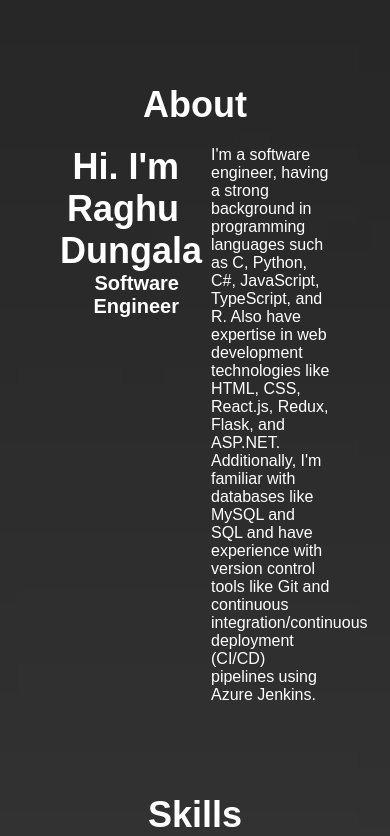
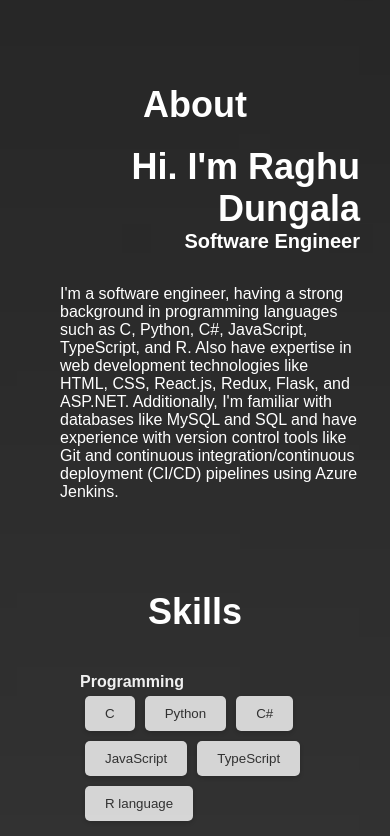
Before and after one commit to raghudungala/portfolio, a React (Create React App) app: page / in a window 390 px wide. Shown: the part 820-1656 px from the top of the page. Built offline with nearby package versions, Linux system fonts and the light colour scheme.

Commit message:
Making pages responsive

```diff
--- a/public/index.html
+++ b/public/index.html
@@ -9,7 +9,7 @@
       name="description"
       content="Web site created using create-react-app"
     />
-    <link rel="apple-touch-icon" href="%PUBLIC_URL%/logo192.png" />
+    <link rel="apple-touch-icon" href="%PUBLIC_URL%/logo.svg" />
     <!--
       manifest.json provides metadata used when your web app is installed on a
       user's mobile device or desktop. See https://developers.google.com/web/fundamentals/web-app-manifest/
--- a/src/styles/about.css
+++ b/src/styles/about.css
@@ -10,7 +10,7 @@
   max-width: 1000px;
   width: 100%;
   display: grid;
-  grid-template-columns: repeat(2, minmax(0, 1fr));
+  grid-template-columns: repeat(auto-fit, minmax(250px, 1fr));
   gap: 2rem;
   padding: 20px;
 }
@@ -32,3 +32,11 @@
 .inline {
   display: inline;
 }
+
+/* Responsive Styles */
+
+@media (max-width: 768px) {
+  .grid-container {
+    grid-template-columns: repeat(auto-fit, minmax(300px, 1fr));
+  }
+}
--- a/src/styles/project.css
+++ b/src/styles/project.css
@@ -12,10 +12,11 @@
   padding: 20px;
 }
 
-#projects h2{
+#projects h2 {
   font-size: 2.25rem;
   color: white;
 }
+
 .proj {
   display: flex;
   flex-direction: column;
@@ -98,3 +99,10 @@
 .proj button:hover {
   background-color: #555;
 }
+
+/* Media Queries */
+@media (max-width: 768px) {
+  #projectDetails {
+    grid-template-columns: 1fr;
+  }
+}
```
Also changed, not shown: public/manifest.json.
